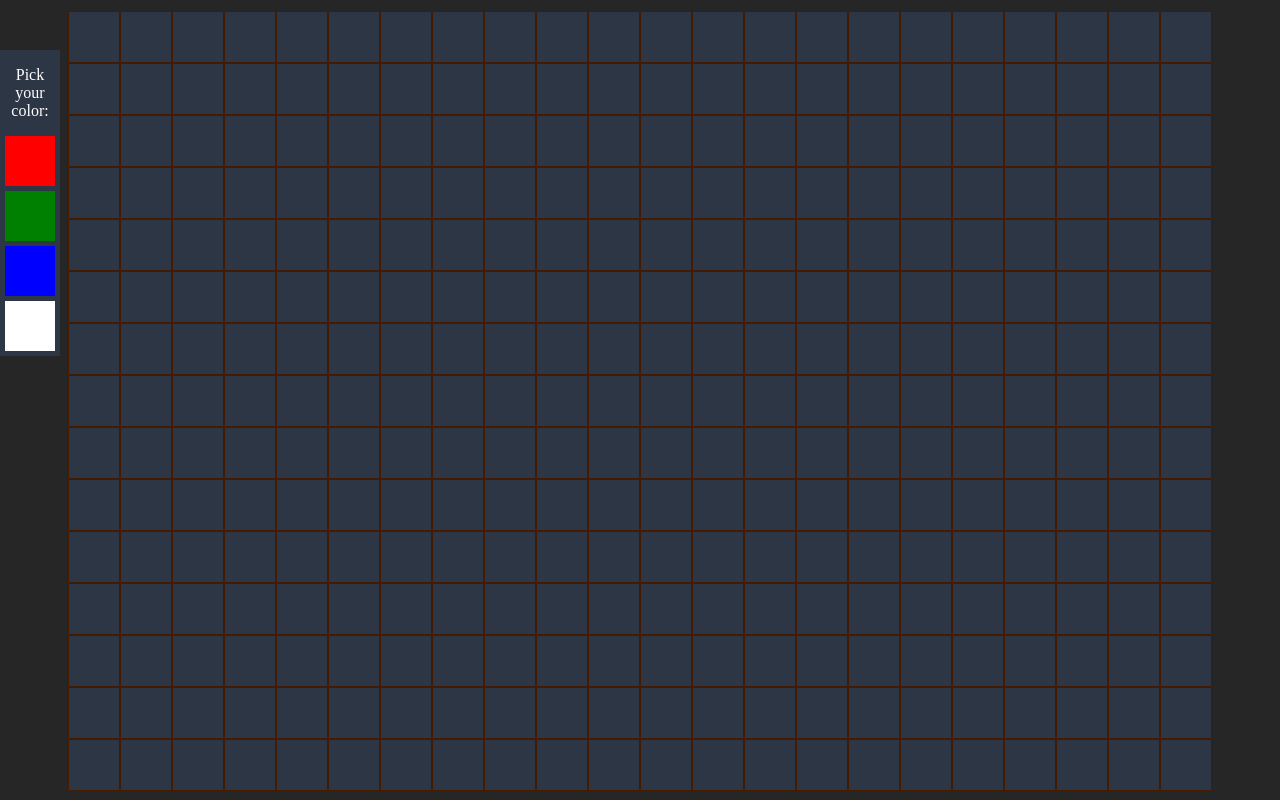
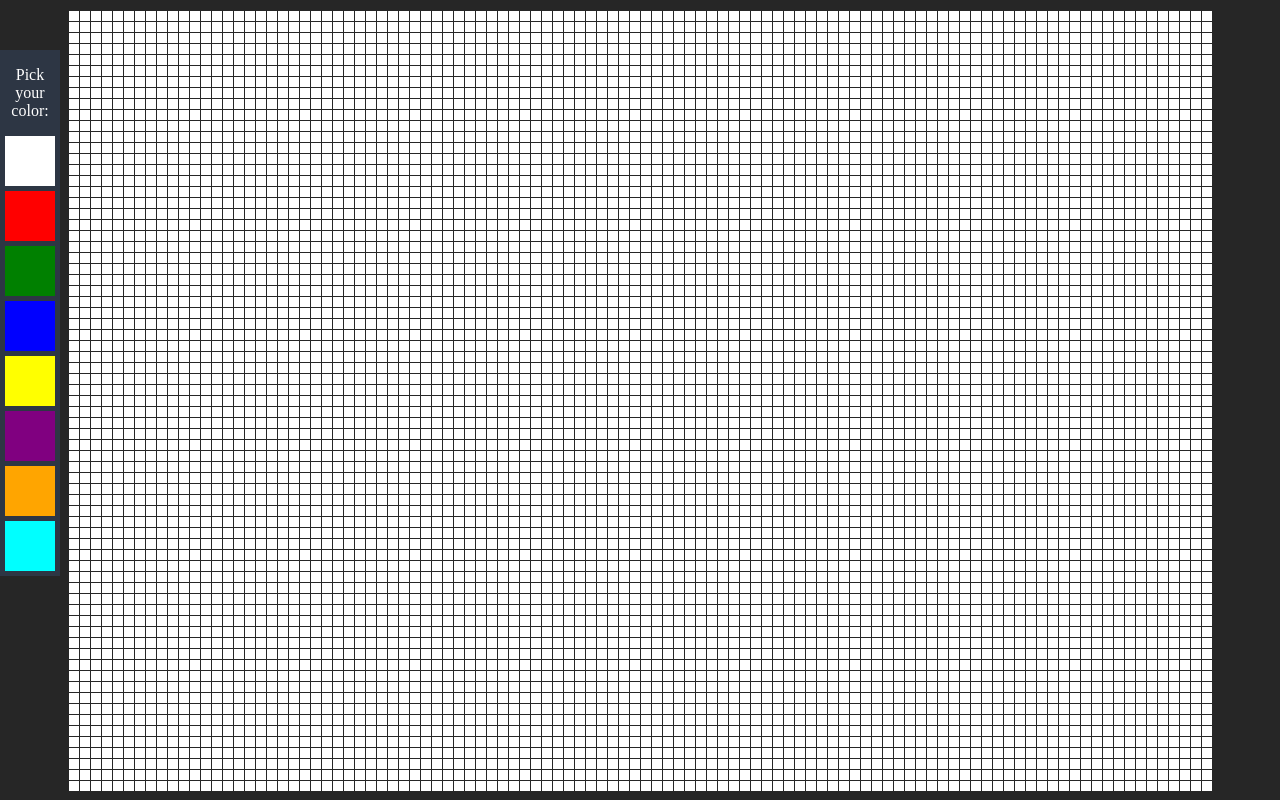
Before and after one commit to cuble27/ExcelPaint, a plain HTML site: page index.html in a window 1280 px wide. Drawn offline with Linux system fonts and the light colour scheme.

Commit message:
Reduced cell size; added colors

```diff
--- a/index.css
+++ b/index.css
@@ -9,7 +9,9 @@ body{
 }
 
 #excelTable{
-   background: #421b00;
+   /*background: #421b00;*/
+   background: #262626;
+   align-self: center;
    display: flex;
    flex-wrap: wrap;
 }
@@ -19,10 +21,10 @@ body{
 }
 
 .cell{
-   background: #2d3644;
-   width: 50px;
-   height: 50px;
-   margin: 1px;
+   background: white;
+   width: 10px;
+   height: 10px;
+   margin: 0.5px;
    display: inline-block;
 }
 
@@ -43,7 +45,7 @@ body{
 #red{
    width: 50px;
    height: 50px;
-   background: red;
+   background-color: red;
    margin: 5px;
 }
 
@@ -67,3 +69,31 @@ body{
    background: white;
    margin: 5px;
 }
+
+#yellow{
+   width: 50px;
+   height: 50px;
+   background: yellow;
+   margin: 5px;
+}
+
+#purple{
+   width: 50px;
+   height: 50px;
+   background: purple;
+   margin: 5px;
+}
+
+#orange{
+   width: 50px;
+   height: 50px;
+   background: orange;
+   margin: 5px;
+}
+
+#cyan{
+   width: 50px;
+   height: 50px;
+   background: cyan;
+   margin: 5px;
+}
--- a/index.html
+++ b/index.html
@@ -11,10 +11,14 @@
 <body>
    <div id="colors">
       <p>Pick your<br>color:</p>
+      <div class="colorPicker" id="white"></div>
       <div class="colorPicker" id="red"></div>
       <div class="colorPicker" id="green"></div>
       <div class="colorPicker" id="blue"></div>
-      <div class="colorPicker" id="white"></div>
+      <div class="colorPicker" id="yellow"></div>
+      <div class="colorPicker" id="purple"></div>
+      <div class="colorPicker" id="orange"></div>
+      <div class="colorPicker" id="cyan"></div>
    </div>
    <div id="excelTable"></div>
 </body>
--- a/script.js
+++ b/script.js
@@ -2,27 +2,29 @@
 window.onload = function(){
    var i= 0, j= 0;
 
-   var cellSize= 52;  //Wont work if you make it smaller, FIX IT!!!
+   var cellSize= 11;  //Wont work if you make it smaller, FIX IT!!!
 
    var cells = document.getElementsByClassName('cell');
    var colorSelected = "white";
-
    var tableSelector= document.getElementById("excelTable");
 
-   var widthOfTable= (innerWidth-120) - (innerWidth-120)%cellSize;
-   var heightOfTable= innerHeight - innerHeight % cellSize;
+   var widthOfTable= (innerWidth-130) - (innerWidth-130)%cellSize;
+   var heightOfTable= (innerHeight-cellSize) - (innerHeight-cellSize) % cellSize;
+   console.log("widthOfTable: " + widthOfTable + " heightOfTable: " + heightOfTable);
 
    tableSelector.style.maxWidth= widthOfTable+"px";
    tableSelector.style.maxHeiht= heightOfTable+"px";
+   tableSelector.style.marginTop= ((cellSize / 2) + (innerHeight%cellSize)/2) + "px";
 
-   tableSelector.style.marginTop= ((innerHeight%cellSize) / 2) + "px";
+   var nrOfCells= (widthOfTable / cellSize) * (heightOfTable / cellSize);
 
-// console.log((heightOfTable%cellSize) / 2);
+   var tableCells= [];
 
-   for(i= 0; i < (widthOfTable / cellSize) * (heightOfTable / cellSize); i++){
-      tableSelector.innerHTML += "<div class=\"cell\"></div>";
+   for(i= 0; i < nrOfCells; i++){
+      tableCells.push("<div class=\"cell\"></div>");
+      // tableSelector.innerHTML+= "<div class=\"cell\"></div>";
    }
-
+   tableSelector.innerHTML+= tableCells.join('');  //Putting the array that stores the cells in the table -- faster method than putting it in one by one.
 
    var changeColor = function(e){
       e = e || window.event;
@@ -30,9 +32,12 @@ window.onload = function(){
    };
 
    for (i= 0; i < cells.length; i++) {
-      console.log("dada");
       cells[i].addEventListener('click', changeColor, false);
    }
+
+   document.getElementById('white').onclick = function(){
+      colorSelected = "white";
+   };
 
    document.getElementById('red').onclick = function(){
       colorSelected = "red";
@@ -42,12 +47,21 @@ window.onload = function(){
       colorSelected = "green";
    };
 
-   document.getElementById('blue').onclick = function(){
-      colorSelected = "blue";
+   document.getElementById('yellow').onclick = function(){
+      colorSelected = "yellow";
    };
 
-   document.getElementById('white').onclick = function(){
-      colorSelected = "white";
+   document.getElementById('purple').onclick = function(){
+      colorSelected = "purple";
    };
 
+   document.getElementById('orange').onclick = function(){
+      colorSelected = "orange";
+   };
+
+   document.getElementById('cyan').onclick = function(){
+      colorSelected = "cyan";
+   };
+
+
 };
```
